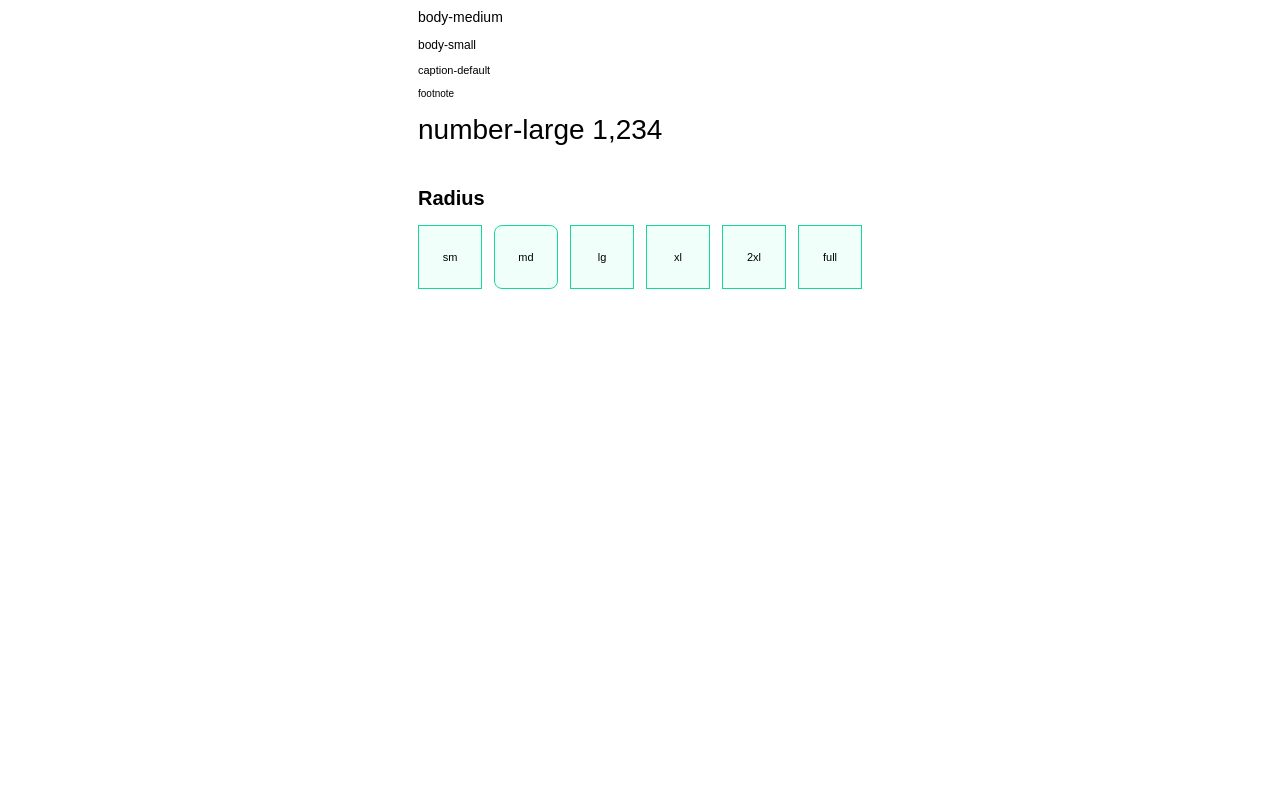
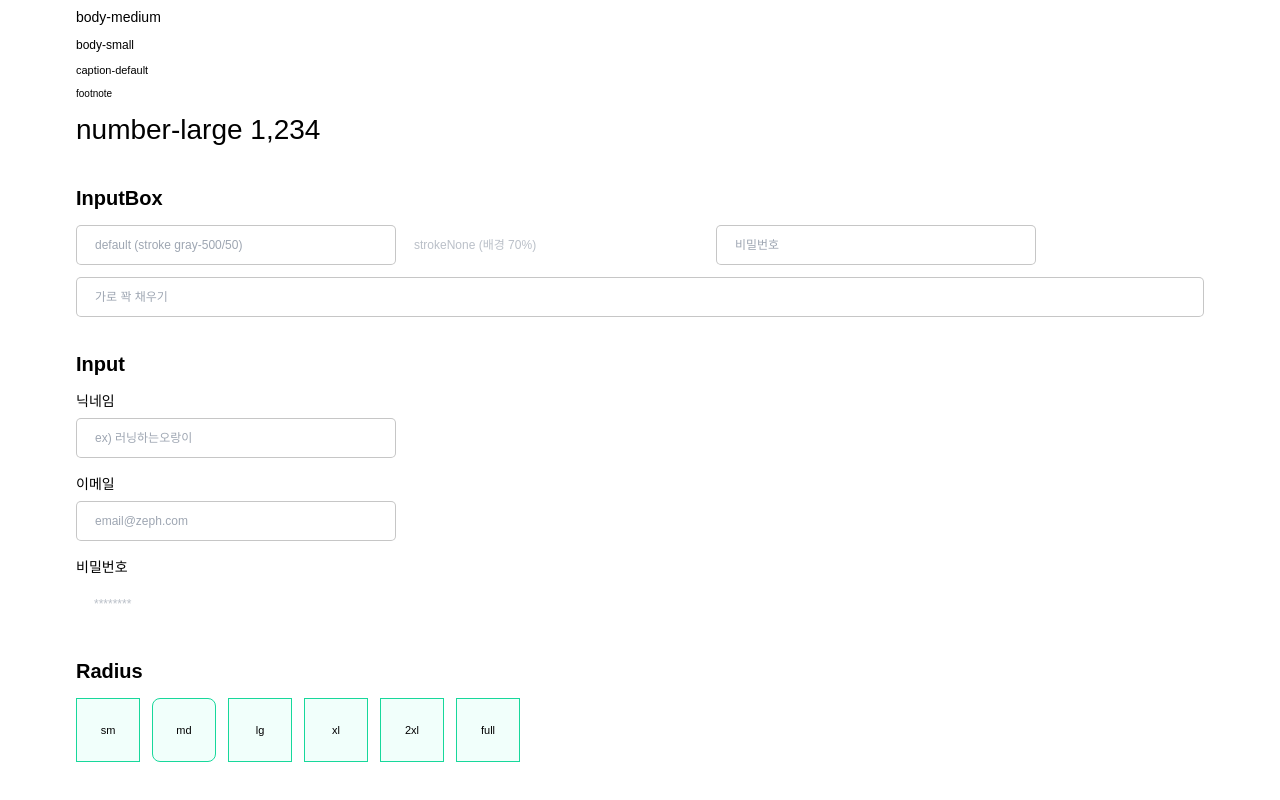
Before and after one commit to KMU-ALPHA-ZEPH/zeph_client, a React (Vite) app: page /sample in a window 1280 px wide. Shown: the part 918-1718 px from the top of the page. Before the commit the page ends 1283 px from the top, so only its background shows below. Built offline with nearby package versions, Linux system fonts and the light colour scheme; a web font is replaced by a local one.

Commit message:
[feature] 공통 컴포 Input,InputBox 개발

```diff
--- a/src/components/TokensSample.tsx
+++ b/src/components/TokensSample.tsx
@@ -1,5 +1,7 @@
 import React from 'react';
 import { textStyles } from '@/styles/tokens';
+import { InputBox } from '@/components/common/InputBox';
+import { Input } from '@/components/common/Input';
 
 export default function TokensSample() {
   return (
@@ -72,6 +74,30 @@ export default function TokensSample() {
       </section>
 
       <section>
+        <h2 className={textStyles['heading-h2']}>InputBox</h2>
+        <div className="mt-3 space-y-3">
+          <InputBox placeholder="default (stroke gray-500/50)" />
+          <InputBox placeholder="strokeNone (배경 70%)" strokeNone />
+          <InputBox placeholder="비밀번호" type="password" />
+          <InputBox placeholder="가로 꽉 채우기" className="w-full" />
+        </div>
+      </section>
+
+      <section>
+        <h2 className={textStyles['heading-h2']}>Input</h2>
+        <div className="mt-3 space-y-4">
+          <Input label="닉네임" placeholder="ex) 러닝하는오랑이" />
+          <Input label="이메일" placeholder="email@zeph.com" type="email" />
+          <Input
+            label="비밀번호"
+            placeholder="********"
+            type="password"
+            strokeNone
+          />
+        </div>
+      </section>
+
+      <section>
         <h2 className={textStyles['heading-h2']}>Radius</h2>
         <div className="mt-3 flex flex-wrap gap-3">
           {(['sm', 'md', 'lg', 'xl', '2xl', 'full'] as const).map((r) => (
--- /dev/null
+++ b/src/components/common/Input.tsx
@@ -0,0 +1,26 @@
+import { useId } from 'react';
+import { textStyles } from '@/styles/tokens';
+import { InputBox, type InputBoxProps } from './InputBox';
+
+export interface InputProps extends InputBoxProps {
+  label: string;
+}
+
+export function Input({
+  label,
+  id: idProp,
+  className = '',
+  ...rest
+}: InputProps) {
+  const generatedId = useId();
+  const id = idProp ?? generatedId;
+
+  return (
+    <div className={`flex w-80 flex-col gap-1.5 ${className}`}>
+      <label htmlFor={id} className={`${textStyles['body-medium']} text-black`}>
+        {label}
+      </label>
+      <InputBox id={id} className="w-full" {...rest} />
+    </div>
+  );
+}
--- /dev/null
+++ b/src/components/common/InputBox.tsx
@@ -0,0 +1,33 @@
+import React, { InputHTMLAttributes, Ref } from 'react';
+import { textStyles } from '@/styles/tokens';
+
+export interface InputBoxProps extends InputHTMLAttributes<HTMLInputElement> {
+  ref?: Ref<HTMLInputElement>;
+  strokeNone?: boolean;
+}
+
+export function InputBox({
+  className = '',
+  strokeNone = false,
+  ...rest
+}: InputBoxProps) {
+  const variant = strokeNone
+    ? 'bg-surface-white opacity-70'
+    : 'border border-gray-500/50 bg-surface-white';
+
+  return (
+    <input
+      type="text"
+      className={`h-10 w-80 rounded-[5px] px-[18px] placeholder:text-text-placeholder focus:outline-none ${variant} ${textStyles['body-small']} ${className}`}
+      {...rest}
+    />
+  );
+}
+
+// 사용예시
+// <InputBox placeholder="비밀번호" type="password" />
+//   <InputBox placeholder="가로 꽉 채우기" className="w-full" />
+// <InputBox placeholder="이름" />
+// // 디폴트: gray-500/50 보더 + 흰배경 100%
+// <InputBox placeholder="이름" strokeNone />
+// // 보더 없음 + 배경 70% (이전 모습)
```
Also changed, not shown: src/components/common/Button.tsx (added), src/components/common/Header/HeaderBack.tsx (added), src/components/common/Header/HeaderCategory.tsx (added), src/components/common/Header/HeaderTitle.tsx (added).
